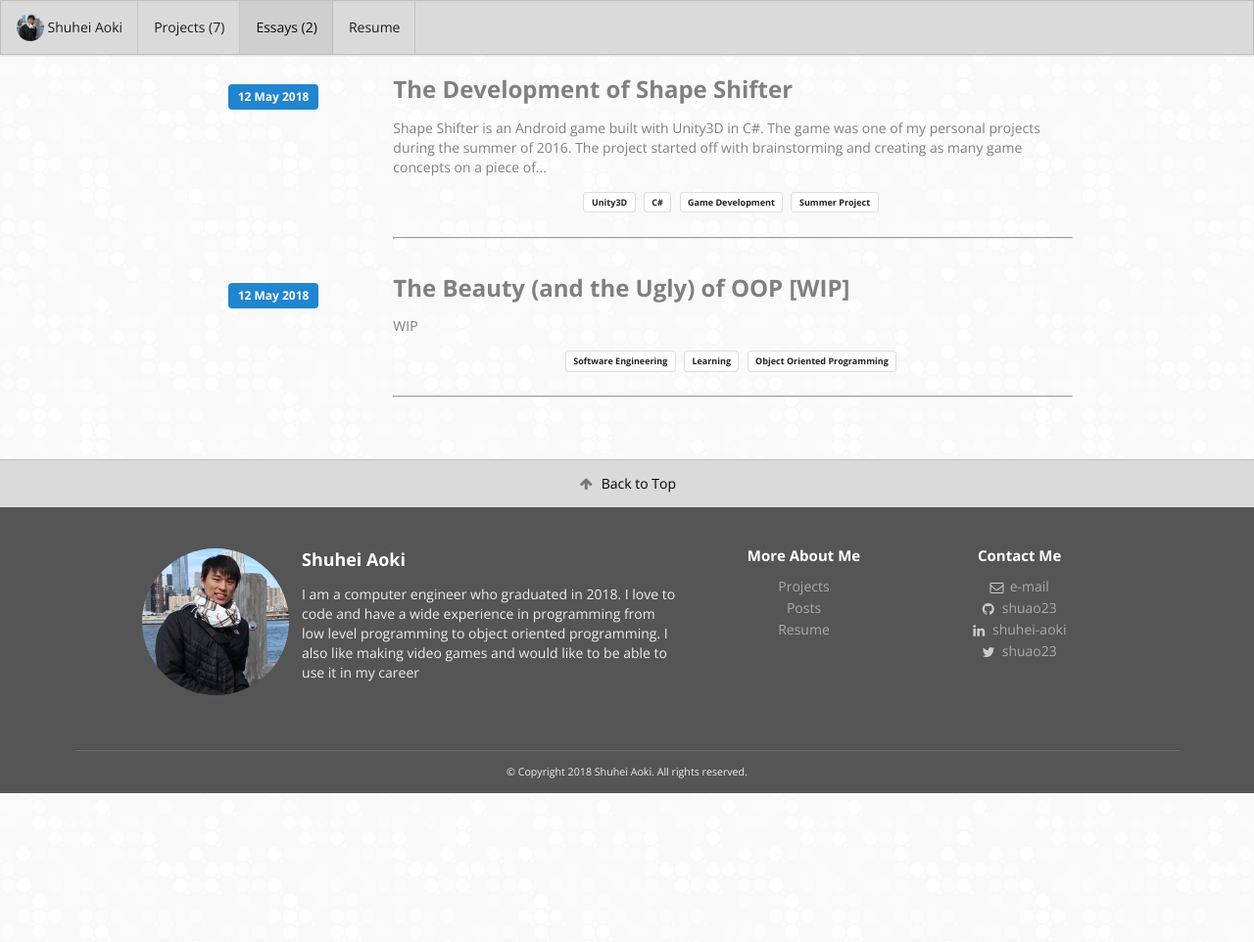
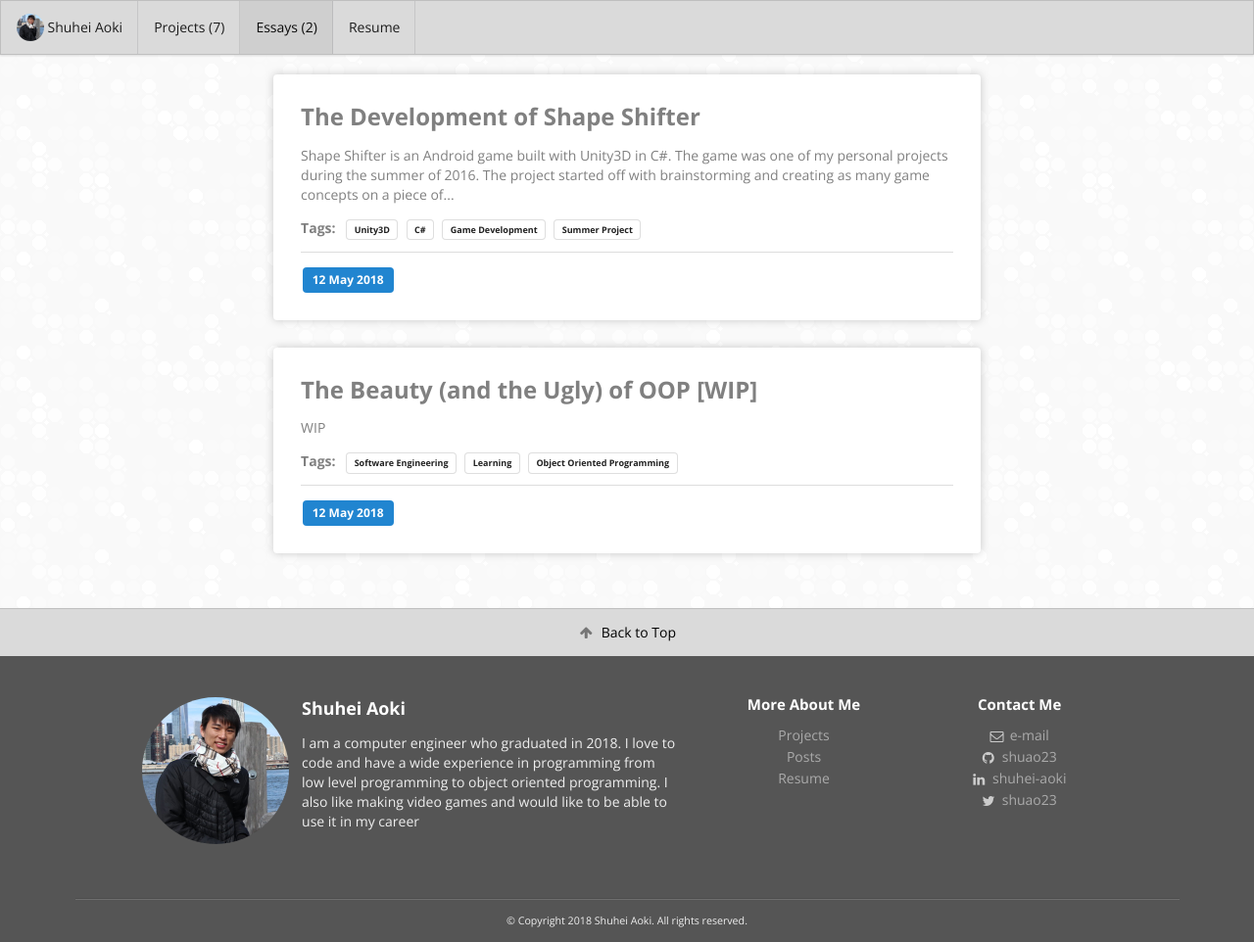
Before and after one commit to shuao23/shuao23.github.io, a Jekyll site: the page built from essays/index.html, in a window 1280 px wide. Shown: the whole page at 98% size. Built offline with Jekyll 4.4.1, drawn with Linux system fonts in a browser that asks for light colours; before the commit the page ends 900 px from its top, so only the background shows below that.

Commit message:
changed essay display style

```diff
--- a/_includes/essay-row.html
+++ b/_includes/essay-row.html
@@ -1,24 +1,19 @@
 <!-- Used by theme-essays-builtin-2 -->
 
 <div class="row">
-  <div style="text-align: center" class="three wide column">
-    <p style="margin-top: 10px" class="ui blue label">{{ include.page.date | date_to_string }}</p>
-  </div>
-
-    <div class="ten wide column essay-title">
+    <div class="essay-card ten wide column essay-title">
       <a href="{{ site.baseurl}}{{ include.page.url }}">
         <h2 class="header essay-content">{{ include.page.title }}</h2>
         <p class="essay-content">{{ include.page.content | markdownify | strip_html | truncatewords: 40 }}</p>
 
-        <p>
-          <div style="text-align: center" class="ui mini labels">
-            {% for label in include.page.labels %}
-              <div class="ui basic label">{{ label }}</div>
-            {% endfor %}
-          </div>
-        </p>
+        <div style="text-align: left;" class="ui mini labels">
+          <strong style="padding-right: 0.5em;">Tags:</strong>
+          {% for label in include.page.labels %}
+            <div class="ui basic label">{{ label }}</div>
+          {% endfor %}
+        </div>
+        <div class="ui fitted divider" style="margin: 0.5em 0 1em 0;"></div>
+        <p style="display: block; width: fit-content; margin-right: auto;" class="ui blue label">{{ include.page.date | date_to_string }}</p>
       </a>
-
-      <hr style="margin-top: 20px">
     </div>
 </div>
--- a/css/stylesheet-customizations.scss
+++ b/css/stylesheet-customizations.scss
@@ -148,3 +148,10 @@ iframe.embedded-player{
     padding-right: 1rem!important;
   }
 }
+
+.essay-card{
+  background-color: white;
+  padding: 2rem!important;
+  border-radius: .28571429rem;
+  box-shadow: 0 0 10px 0 rgba(0, 0, 0, 0.2)
+}
```
